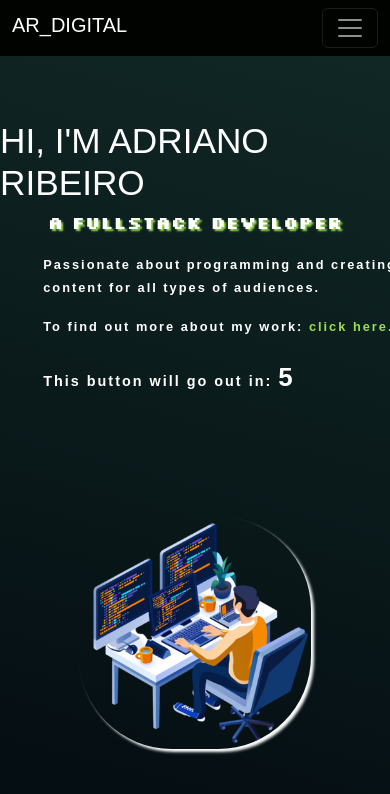
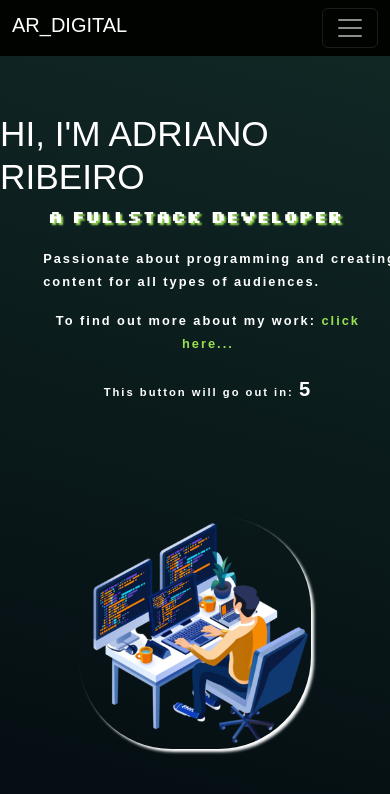
Before and after one commit to AdrianoNRibeiro/new_port, a Vue app: page / in a window 390 px wide. Shown: the top 794 px of the page. Built offline with nearby package versions, Linux system fonts and the light colour scheme; a web font is replaced by a local one.

Commit message:
adjusted 361 again

```diff
--- a/src/views/HomeView.vue
+++ b/src/views/HomeView.vue
@@ -241,5 +241,19 @@ p {
   .section-content {
     width: 100%;
   }
+
+  .interation {
+    width: 90%;
+  }
+
+  .interation p {
+    text-align: center;
+  }
+
+  .p-countdown {
+    width: 90%;
+    text-align: center;
+    font-size: 0.7em;
+  }
 }
 </style>
```
